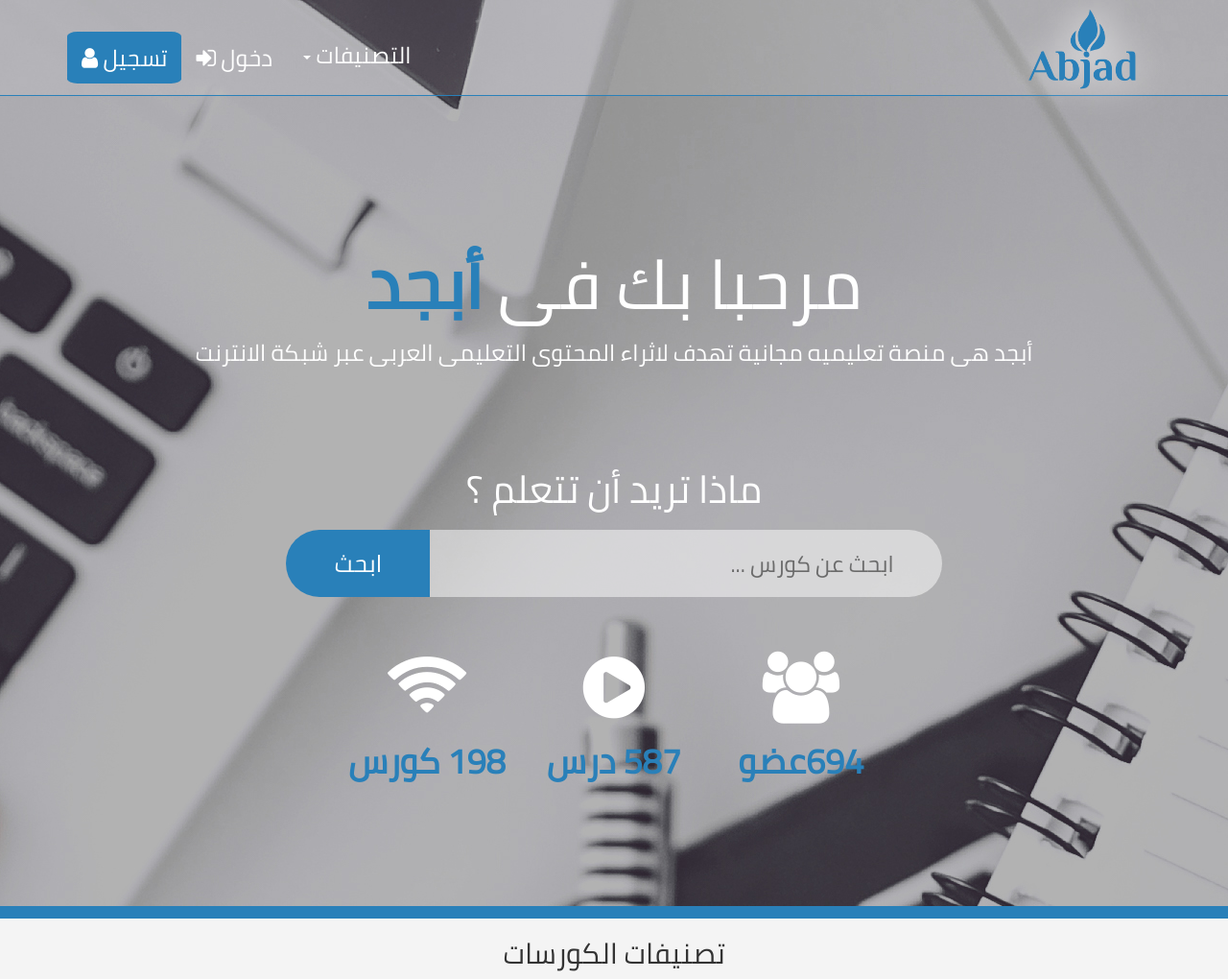
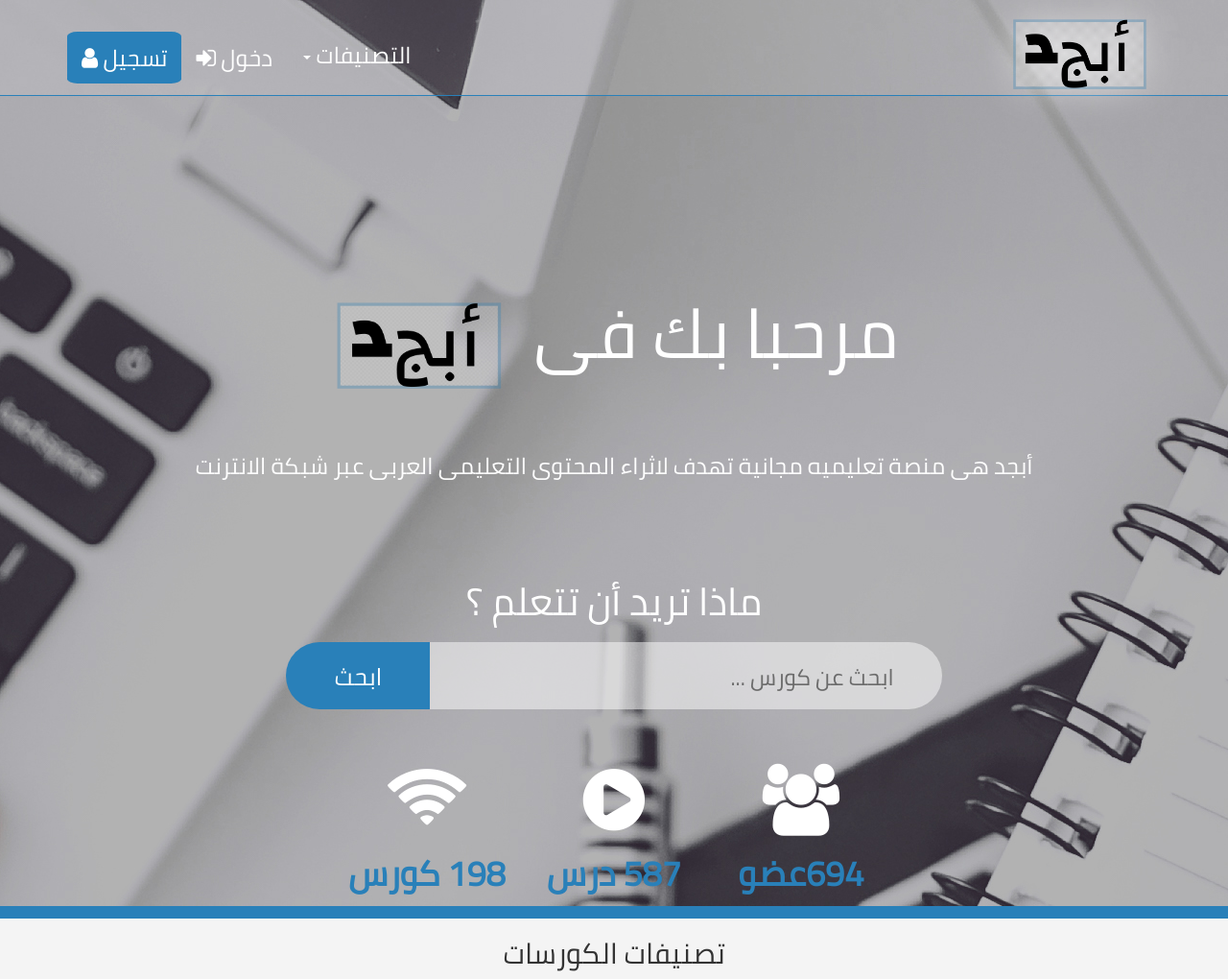
Before and after one commit to theyousry/Abjd, a PHP site: page / in a window 1280 px wide. Shown: the top 1020 px of the page at 96% size. Run offline with PHP 8.4, Linux system fonts and the light colour scheme.

Commit message:
comp edit

```diff
--- a/site/css/main.css
+++ b/site/css/main.css
@@ -207,6 +207,9 @@
 .intro {
     margin: 106px 0;
 }
+.intro img{
+    height: 197px;
+}
 .intro h1{
 
     margin: 50px 70px  0 ;
@@ -220,17 +223,18 @@
     color:#2980B9;
 
 }
-.intro h3{
-    margin-bottom: 70px;
-}
+ intro h3 {
+        margin-bottom: -30px;
+ }
+
 /*intro end*/
 .header::-webkit-scrollbar {
     display: none;
 }
-.header img {
+/*.header img {
     width:100%;
 
-}
+}*/
 
 /*search bar*/
 
--- a/site/index.html
+++ b/site/index.html
@@ -21,7 +21,7 @@
       <div class="clearfix"></div>
 
       <a class="navbar-brand navbar-right" href="#">
-        <img alt="Brand" style="display: inline-block;  height: 800%; margin-top: -46px" src="images/Logo.png">
+        <img alt="Brand" style="display: inline-block;  height: 800%; margin-top: -46px" src="images/Logo2.png">
       </a>
       <div class="navbar-header">
         <!-- navbar collapsing -->
@@ -63,7 +63,7 @@
 
       <div class="search text-center">
           <div class="intro">
-              <h1> مرحبا بك فى <strong><span>أبجد</span></strong> </h1>
+              <h1> مرحبا بك فى <img src="images/logo2.png"> </h1>
               <h3>أبجد هى منصة تعليميه مجانية تهدف لاثراء المحتوى التعليمى العربى عبر شبكة الانترنت</h3>
           </div>
         <span class="learn"><h1 class="wow rubberBand" data-wow-duration="1.5s">ماذا تريد أن تتعلم ؟</h1></span>
```
Also changed, not shown: site/images/Logo2.png (added).
